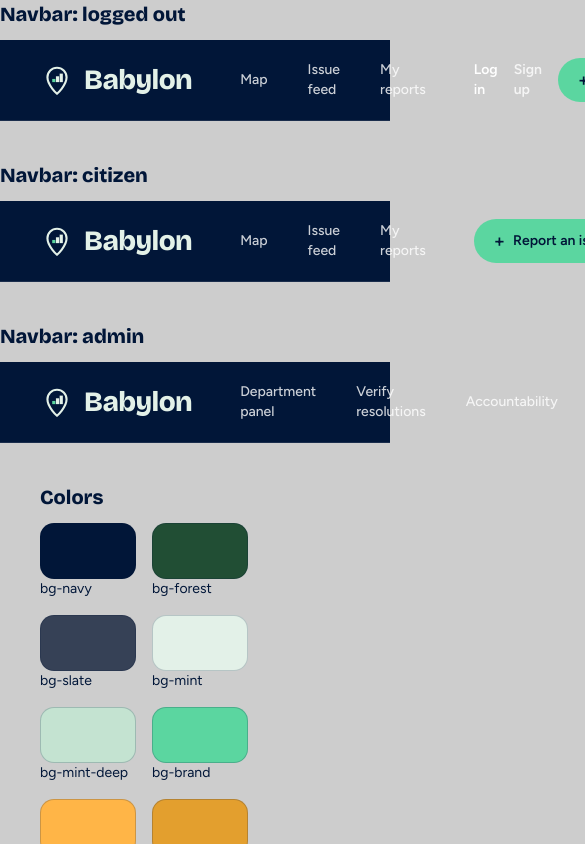
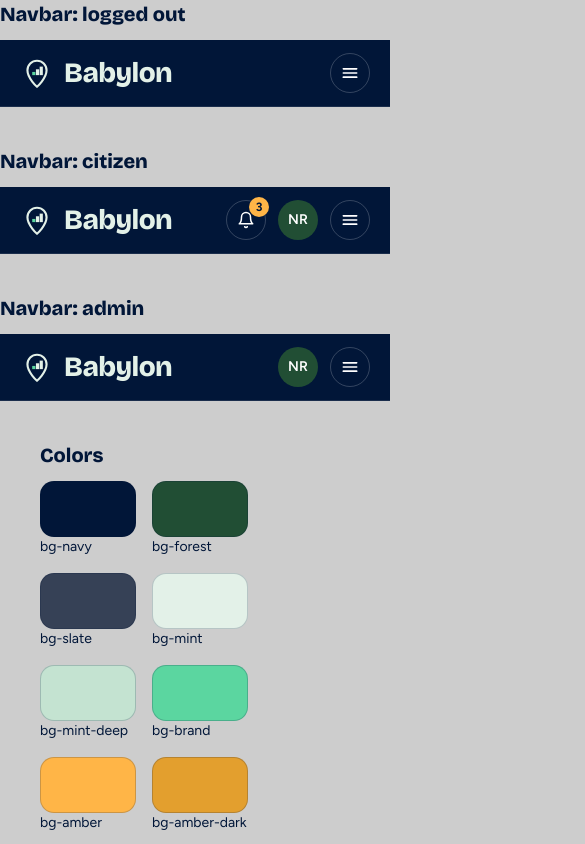
Before and after one commit to f-akhter-t/babylon, a React (Vite) app in the folder frontend/: page /styleguide in a window 390 px wide. Shown: the top 844 px of the page, 585 px wide, since content can reach past the window. Built offline with nearby package versions, Linux system fonts and the light colour scheme.

Commit message:
fix(navbar): collapse links into a menu on small screens

```diff
--- a/frontend/src/components/layout/Navbar.jsx
+++ b/frontend/src/components/layout/Navbar.jsx
@@ -35,6 +35,47 @@ function initialsFor(name, fallback) {
   return letters || fallback
 }
 
+function BellLink({ unread }) {
+  return (
+    <Link
+      to="/my-reports"
+      aria-label={`Alerts, ${unread} new`}
+      className="relative flex h-10 w-10 shrink-0 items-center justify-center rounded-full border border-white/20 text-white transition-colors hover:bg-white/10"
+    >
+      <svg
+        viewBox="0 0 24 24"
+        width="18"
+        height="18"
+        fill="none"
+        stroke="currentColor"
+        strokeWidth="2"
+        strokeLinecap="round"
+        strokeLinejoin="round"
+        aria-hidden="true"
+      >
+        <path d="M18 8a6 6 0 0 0-12 0c0 7-3 9-3 9h18s-3-2-3-9" />
+        <path d="M13.73 21a2 2 0 0 1-3.46 0" />
+      </svg>
+      {unread > 0 && (
+        <span className="absolute -right-1 -top-1 flex h-5 w-5 items-center justify-center rounded-full bg-amber text-xs font-bold text-navy">
+          {unread}
+        </span>
+      )}
+    </Link>
+  )
+}
+
+function Avatar({ name, text }) {
+  return (
+    <span
+      title={name}
+      className="flex h-10 w-10 shrink-0 items-center justify-center rounded-full bg-forest text-sm font-semibold text-white"
+    >
+      {text}
+    </span>
+  )
+}
+
 export default function Navbar({
   variant = 'logged-out',
   showReport = true,
@@ -43,111 +84,174 @@ export default function Navbar({
 }) {
   const navigate = useNavigate()
   const [session, setSession] = useState(getSession)
+  const [open, setOpen] = useState(false)
 
   // A real login decides which navbar to show. Without a login, the page decides.
   const current = session?.role ?? variant
   const links = linksByVariant[current] ?? citizenLinks
   const canReport = current !== 'admin' && current !== 'department'
+  const avatarText = session ? initialsFor(session.name, initials) : initials
 
   function handleLogout() {
     logout()
     setSession(null)
+    setOpen(false)
     navigate('/')
   }
 
   return (
-    <header className="sticky top-0 z-[1100] flex items-center gap-8 border-b border-white/10 bg-navy px-10 py-3 font-body">
-      <Logo />
+    <header className="sticky top-0 z-[1100] border-b border-white/10 bg-navy font-body">
+      <div className="flex items-center gap-4 px-5 py-3 lg:gap-8 lg:px-10">
+        <div className="shrink-0">
+          <Logo />
+        </div>
 
-      <nav className="flex items-center gap-2">
-        {links.map((link) => (
-          <NavLink
-            key={link.to}
-            to={link.to}
-            className={({ isActive }) =>
-              clsx(
-                'rounded-full px-4 py-2 text-sm font-medium transition-colors',
-                isActive ? 'bg-mint text-navy' : 'text-white/80 hover:text-white',
-              )
-            }
-          >
-            {link.label}
-          </NavLink>
-        ))}
-      </nav>
+        <nav className="hidden items-center gap-2 lg:flex">
+          {links.map((link) => (
+            <NavLink
+              key={link.to}
+              to={link.to}
+              className={({ isActive }) =>
+                clsx(
+                  'whitespace-nowrap rounded-full px-4 py-2 text-sm font-medium transition-colors',
+                  isActive ? 'bg-mint text-navy' : 'text-white/80 hover:text-white',
+                )
+              }
+            >
+              {link.label}
+            </NavLink>
+          ))}
+        </nav>
 
-      <div className="ml-auto flex items-center gap-4">
-        {current === 'logged-out' && (
-          <>
-            <Link
-              to="/login"
-              className="text-sm font-semibold text-white transition-colors hover:text-brand"
+        <div className="ml-auto flex items-center gap-3 lg:gap-4">
+          {current === 'logged-out' && (
+            <div className="hidden items-center gap-4 lg:flex">
+              <Link
+                to="/login"
+                className="whitespace-nowrap text-sm font-semibold text-white transition-colors hover:text-brand"
+              >
+                Log in
+              </Link>
+              <Link
+                to="/signup"
+                className="whitespace-nowrap text-sm font-semibold text-white/80 transition-colors hover:text-brand"
+              >
+                Sign up
+              </Link>
+            </div>
+          )}
+
+          {canReport && showReport && (
+            <div className="hidden whitespace-nowrap lg:block">
+              <Button to="/report" variant="brand">
+                <span aria-hidden="true" className="text-lg leading-none">+</span>
+                Report an issue
+              </Button>
+            </div>
+          )}
+
+          {current === 'citizen' && <BellLink unread={unread} />}
+
+          {current !== 'logged-out' && <Avatar name={session?.name} text={avatarText} />}
+
+          {session && (
+            <button
+              type="button"
+              onClick={handleLogout}
+              className="hidden whitespace-nowrap rounded-full border border-white/20 px-4 py-2 text-sm font-semibold text-white transition-colors hover:bg-white/10 lg:block"
             >
-              Log in
-            </Link>
-            <Link
-              to="/signup"
-              className="text-sm font-semibold text-white/80 transition-colors hover:text-brand"
-            >
-              Sign up
-            </Link>
-          </>
-        )}
+              Log out
+            </button>
+          )}
 
-        {canReport && showReport && (
-          <Button to="/report" variant="brand">
-            <span aria-hidden="true" className="text-lg leading-none">+</span>
-            Report an issue
-          </Button>
-        )}
-
-        {current === 'citizen' && (
-          <Link
-            to="/my-reports"
-            aria-label={`Alerts, ${unread} new`}
-            className="relative flex h-10 w-10 items-center justify-center rounded-full border border-white/20 text-white transition-colors hover:bg-white/10"
+          <button
+            type="button"
+            onClick={() => setOpen((value) => !value)}
+            aria-label={open ? 'Close menu' : 'Open menu'}
+            aria-expanded={open}
+            aria-controls="mobile-menu"
+            className="flex h-10 w-10 shrink-0 items-center justify-center rounded-full border border-white/20 text-white transition-colors hover:bg-white/10 lg:hidden"
           >
             <svg
               viewBox="0 0 24 24"
-              width="18"
-              height="18"
+              width="20"
+              height="20"
               fill="none"
               stroke="currentColor"
               strokeWidth="2"
               strokeLinecap="round"
-              strokeLinejoin="round"
               aria-hidden="true"
             >
-              <path d="M18 8a6 6 0 0 0-12 0c0 7-3 9-3 9h18s-3-2-3-9" />
-              <path d="M13.73 21a2 2 0 0 1-3.46 0" />
+              {open ? (
+                <path d="M6 6l12 12M18 6L6 18" />
+              ) : (
+                <path d="M4 7h16M4 12h16M4 17h16" />
+              )}
             </svg>
-            {unread > 0 && (
-              <span className="absolute -right-1 -top-1 flex h-5 w-5 items-center justify-center rounded-full bg-amber text-xs font-bold text-navy">
-                {unread}
-              </span>
-            )}
-          </Link>
-        )}
+          </button>
+        </div>
+      </div>
 
-        {current !== 'logged-out' && (
-          <span
-            title={session?.name}
-            className="flex h-10 w-10 items-center justify-center rounded-full bg-forest text-sm font-semibold text-white"
-          >
-            {session ? initialsFor(session.name, initials) : initials}
-          </span>
-        )}
+      {open && (
+        <div
+          id="mobile-menu"
+          onClick={(event) => {
+            if (event.target.closest('a')) setOpen(false)
+          }}
+          className="flex flex-col gap-1 border-t border-white/10 px-5 pb-5 pt-3 lg:hidden"
+        >
+          {links.map((link) => (
+            <NavLink
+              key={link.to}
+              to={link.to}
+              className={({ isActive }) =>
+                clsx(
+                  'rounded-tile px-4 py-3 text-base font-medium transition-colors',
+                  isActive ? 'bg-mint text-navy' : 'text-white/80 hover:bg-white/10',
+                )
+              }
+            >
+              {link.label}
+            </NavLink>
+          ))}
 
-        {session && (
-          <button
-            type="button"
-            onClick={handleLogout}
-            className="rounded-full border border-white/20 px-4 py-2 text-sm font-semibold text-white transition-colors hover:bg-white/10"
-          >
-            Log out
-          </button>
-        )}
-      </div>
+          {current === 'logged-out' && (
+            <div className="mt-2 grid grid-cols-2 gap-2">
+              <Link
+                to="/login"
+                className="rounded-full border border-white/20 px-4 py-3 text-center text-base font-semibold text-white transition-colors hover:bg-white/10"
+              >
+                Log in
+              </Link>
+              <Link
+                to="/signup"
+                className="rounded-full border border-white/20 px-4 py-3 text-center text-base font-semibold text-white transition-colors hover:bg-white/10"
+              >
+                Sign up
+              </Link>
+            </div>
+          )}
+
+          {canReport && showReport && (
+            <div className="mt-2 [&>*]:w-full [&>*]:justify-center">
+              <Button to="/report" variant="brand">
+                <span aria-hidden="true" className="text-lg leading-none">+</span>
+                Report an issue
+              </Button>
+            </div>
+          )}
+
+          {session && (
+            <button
+              type="button"
+              onClick={handleLogout}
+              className="mt-2 rounded-full border border-white/20 px-4 py-3 text-base font-semibold text-white transition-colors hover:bg-white/10"
+            >
+              Log out
+            </button>
+          )}
+        </div>
+      )}
     </header>
   )
 }
```
